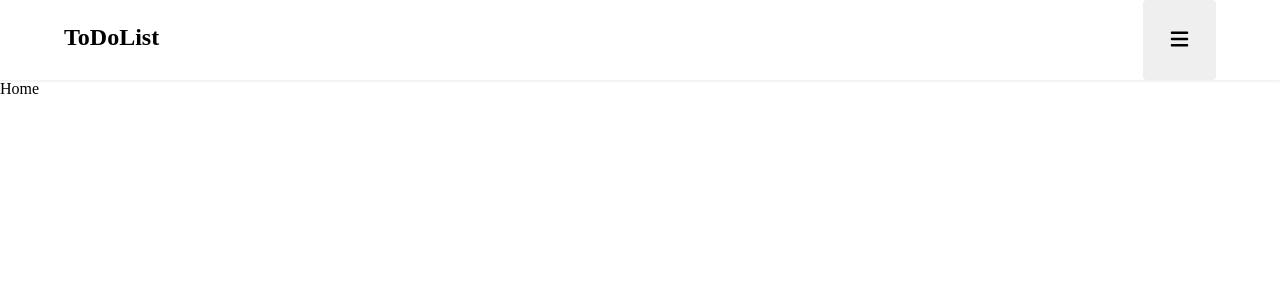
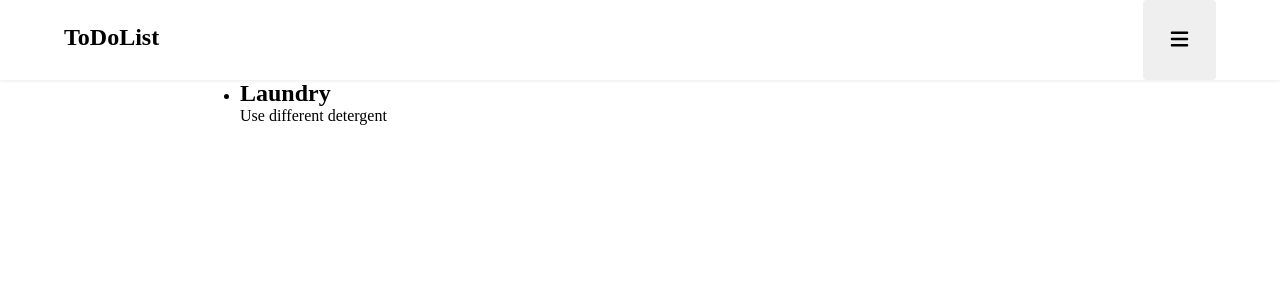
Before and after one commit to awesome590/todo, a React (Vite) app: page / in a window 1280 px wide. Shown: the top 300 px of the page. Built offline with nearby package versions, Linux system fonts and the light colour scheme.

Commit message:
started on making card for list items

```diff
--- /dev/null
+++ b/src/components/ListCard.jsx
@@ -0,0 +1,16 @@
+import React from 'react'
+
+function ListCard() {
+    return (
+            <div className="list_container">
+                <ul className="list">
+                    <li className="card">
+                        <h2 className="card_title">Laundry</h2>
+                        <p className="card_description">Use different detergent</p>
+                    </li>
+                </ul>
+            </div>
+    )
+}
+
+export default ListCard
--- a/src/index.css
+++ b/src/index.css
@@ -25,6 +25,14 @@ nav {
 button:hover {
   cursor: pointer;
 }
+.home {
+  width: 100%;
+  max-width: 1200px;
+  display: flex;
+}
+/*
+Navigation Bar
+ */
 .nav_container {
   width: 100%;
   max-width: 1200px;
@@ -44,3 +52,14 @@ button:hover {
   border-radius: 4px;
   border: none;
 }
+/*
+List Card
+ */
+.list_container {
+  width: 100%;
+  max-width: 720px;
+  margin: 0 auto;
+  display: flex;
+  flex-direction: column;
+  align-items: flex-start;
+}
--- a/src/pages/Home.jsx
+++ b/src/pages/Home.jsx
@@ -1,8 +1,11 @@
 import React from 'react'
+import ListCard from "../components/ListCard.jsx";
 
 function Home() {
     return (
-        <div>Home</div>
+        <div className="home">
+            <ListCard/>
+        </div>
     )
 }
 
```
